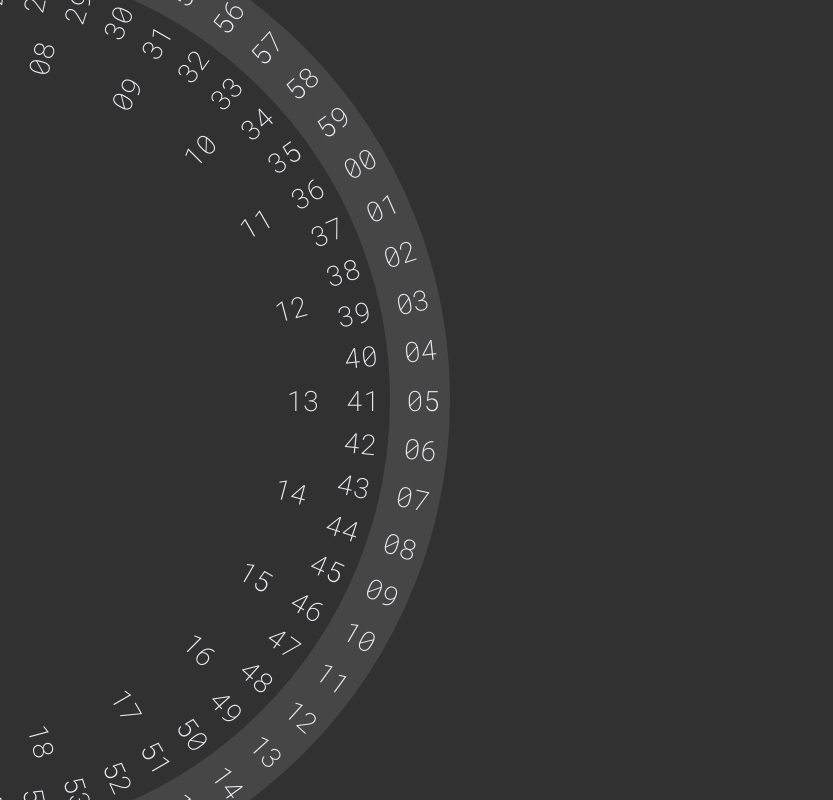
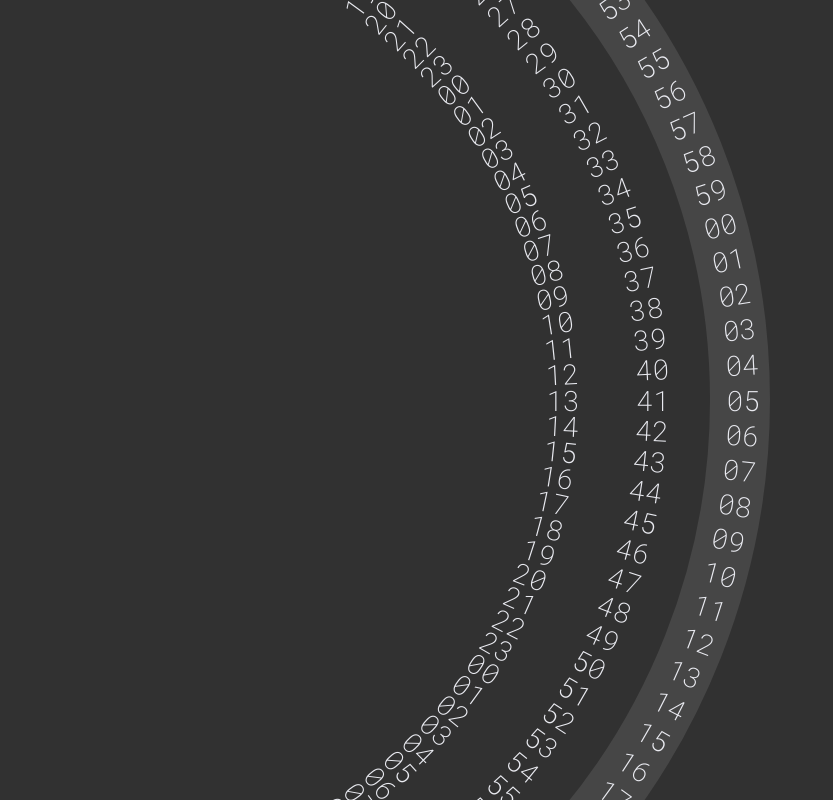
Before and after one commit to TheKoTech/round-calendar, a React (Create React App) app: page / in a window 1280 px wide. Shown: the top 800 px of the page, without its empty margins (0-833 px from the left). Built offline with nearby package versions, Linux system fonts and the light colour scheme.

Commit message:
120 elements for all of em

```diff
--- a/src/components/Calendar.jsx
+++ b/src/components/Calendar.jsx
@@ -1,5 +1,6 @@
 import React, { Component } from 'react'
 import RingSpan from './RingSpan'
+
 
 function pad(num, size) {
 	const numStr = num.toString()
@@ -13,14 +14,15 @@ export default class Calendar extends Component {
 		super(props)
 		this.date = new Date()
 		this.degub_time = new Date()
+		this.transition = 'transform 0.3s ease'
 		this.state = {
 			secStyle: {
-				transition: 'transform 0.35s ease',
+				transition: this.transition,
 				transform: 'rotate(0deg)'
 				// transform: 'rotate(' + String(this.startDate.getSeconds() * (- 6)) + 'deg)'
 			},
 			minStyle: {
-				transition: 'transform 0.35s ease',
+				transition: this.transition,
 				transform: 'rotate(0deg)'
 			},
 			// secRotation: this.date,
@@ -49,16 +51,16 @@ export default class Calendar extends Component {
 	/** Sets the state to time * (- angleMultiplyer).
 	 * @param state {string}
 	 * @param time {number}
-	 * @param angleMultiplyer {number}
+	 * @param transitionAngle {number | string}
 	*/
-	rotate(state, time, angleMultiplyer) {
+	rotate(state, time, transitionAngle) {
 
 		if (time === 0 && this.state[state].transform !== 'rotate(0deg)') {
 
 			this.setState({
 				[state]: {
-					transition: 'transform 0.35s ease',
-					transform: 'rotate(-360deg)'
+					transition: this.transition,
+					transform: 'rotate(-' + transitionAngle + 'deg)'
 				}
 			},
 				() => setTimeout(() => {
@@ -68,15 +70,15 @@ export default class Calendar extends Component {
 							transform: 'rotate(0deg)'
 						}
 					})
-				}, 500)
+				}, 900)
 			)
 
 		} else {
 
 			this.setState({
 				[state]: {
-					transition: 'transform 0.35s ease',
-					transform: 'rotate(' + String(time * (- angleMultiplyer)) + 'deg)'
+					transition: this.transition,
+					transform: 'rotate(' + String(time * (- 3)) + 'deg)'
 				}
 			})
 		}
@@ -88,43 +90,42 @@ export default class Calendar extends Component {
 		const spanProps = []
 		const hourProps = []
 
-		for (let i = 0; i < 60; i++) {
+		for (let i = 0; i < 120; i++) {
 			const prop = {
-				value: i,
-				rotation: i * 6
+				value: (i % 60),
+				rotation: i* 3
 			}
 			spanProps.push(prop)
 		}
 
-		for (let i = 0; i < 24; i++) {
+		for (let i = 0; i < 120; i++) {
 			const prop = {
-				value: i,
-				rotation: i * 15
+				value: (i % 24),
+				rotation: i * 3
 			}
 			hourProps.push(prop)
 		}
 
 		this.setState({
 			secondsSpanList: spanProps.map((prop) =>
-				<RingSpan key={prop.value} text={pad(prop.value, 2)} rotation={prop.rotation} />
+				<RingSpan key={prop.rotation} text={pad(prop.value, 2)} rotation={prop.rotation} />
 			),
 			minutesSpanList: spanProps.map((prop) =>
-				<RingSpan key={prop.value} text={pad(prop.value, 2)} rotation={prop.rotation} />
+				<RingSpan key={prop.rotation} text={pad(prop.value, 2)} rotation={prop.rotation} />
 			),
 			hoursSpanList: hourProps.map((prop) =>
-				<RingSpan key={prop.value} text={pad(prop.value, 2)} rotation={prop.rotation} />
+				<RingSpan key={prop.rotation} text={pad(prop.value, 2)} rotation={prop.rotation} />
 			)
 		})
 
 		this.tick(() => {
 
 			this.date = new Date();
+			// this.date = new Date(this.date.getTime() + 672 * 60000 - 20 * 1000)
 
-			this.rotate('secStyle', this.date.getSeconds(), 6)
-			this.rotate('minStyle', this.date.getMinutes(), 6)
-			this.rotate('hourStyle', this.date.getHours(), 15)
-
-			console.log(new Date().getTime())
+			this.rotate('secStyle', this.date.getSeconds(), 180)
+			this.rotate('minStyle', this.date.getMinutes(), 180)
+			this.rotate('hourStyle', this.date.getHours(), 72)
 
 		})
 
@@ -132,7 +133,7 @@ export default class Calendar extends Component {
 
 	componentWillUnmount() {
 		clearTimeout(this.timeoutID)
-		console.log('timeout cleared')
+		// console.log('timeout cleared')
 	}
 
 	render() {
--- a/src/css/style.css
+++ b/src/css/style.css
@@ -11,9 +11,9 @@ body {
   position: absolute;
   left: 0;
   top: 50%;
-  transform: translate(-55%, -50%);
-  width: 1000px;
-  height: 1000px;
+  transform: translate(-45%, -50%);
+  width: 1400px;
+  height: 1400px;
   font-size: 28px;
 }
 
@@ -47,17 +47,17 @@ body {
 }
 
 .dial_min {
-  top: 60px;
-  left: 60px;
-  bottom: 60px;
-  right: 60px;
+  top: 90px;
+  left: 90px;
+  bottom: 90px;
+  right: 90px;
 }
 
 .dial_hour {
-  top: 120px;
-  left: 120px;
-  bottom: 120px;
-  right: 120px;
+  top: 180px;
+  left: 180px;
+  bottom: 180px;
+  right: 180px;
 }
 
 .ring_span {
--- a/src/style.css
+++ /dev/null
@@ -1,48 +0,0 @@
-@import url("https://fonts.googleapis.com/css2?family=Roboto+Mono:wght@100;200&display=swap");
-body {
-  overflow: hidden; /* Hide scrollbars */
-  background: rgb(49, 49, 49);
-  font-family: "Roboto Mono", monospace;
-  color: rgb(233, 234, 240);
-}
-
-.ring_timer {
-  position: absolute;
-  left: 0;
-  top: 50%;
-  transform: translate(5%, -50%);
-  width: 2700px;
-  height: 2700px;
-  font-size: 28px;
-}
-
-.ring_timer::before {
-  position: absolute;
-  top: 0;
-  bottom: 0;
-  left: 0;
-  right: 0;
-  border: rgba(255, 255, 255, 0.1) 60px solid;
-  border-radius: 50%;
-  content: " ";
-}
-
-.ring_span {
-  position: absolute;
-  display: block;
-  top: 50%;
-  width: 100%;
-  text-align: right;
-}
-
-.ring_text {
-  position: relative;
-  width: 100%;
-  padding: 0 10px;
-}
-
-button {
-  position: absolute;
-  top: 50%;
-  right: -100px;
-}/*# sourceMappingURL=style.css.map */
--- a/src/style.scss
+++ b/src/style.scss
@@ -1,7 +1,7 @@
-$ring_diameter: 1000px;
+$ring_diameter: 1400px;
 $sec_diameter: $ring_diameter;
-$min_diameter: $ring_diameter - 60;
-$hour_diameter: $ring_diameter - 120;
+$min_diameter: $ring_diameter - 90;
+$hour_diameter: $ring_diameter - 180;
 $ring_color: rgba(255, 255, 255, 0.1);
 $bg_color: rgb(49, 49, 49);
 $text_color: rgb(233, 234, 240);
@@ -20,7 +20,7 @@ body {
 	position: absolute;
 	left: 0;
 	top: 50%;
-	transform: translate(-55%, -50%);
+	transform: translate(-45%, -50%);
 	width: $ring_diameter;
 	height: $ring_diameter;
 	font-size: 28px;
```
Also changed, not shown: 1 other file (tests, documents, lock files or other folders).
